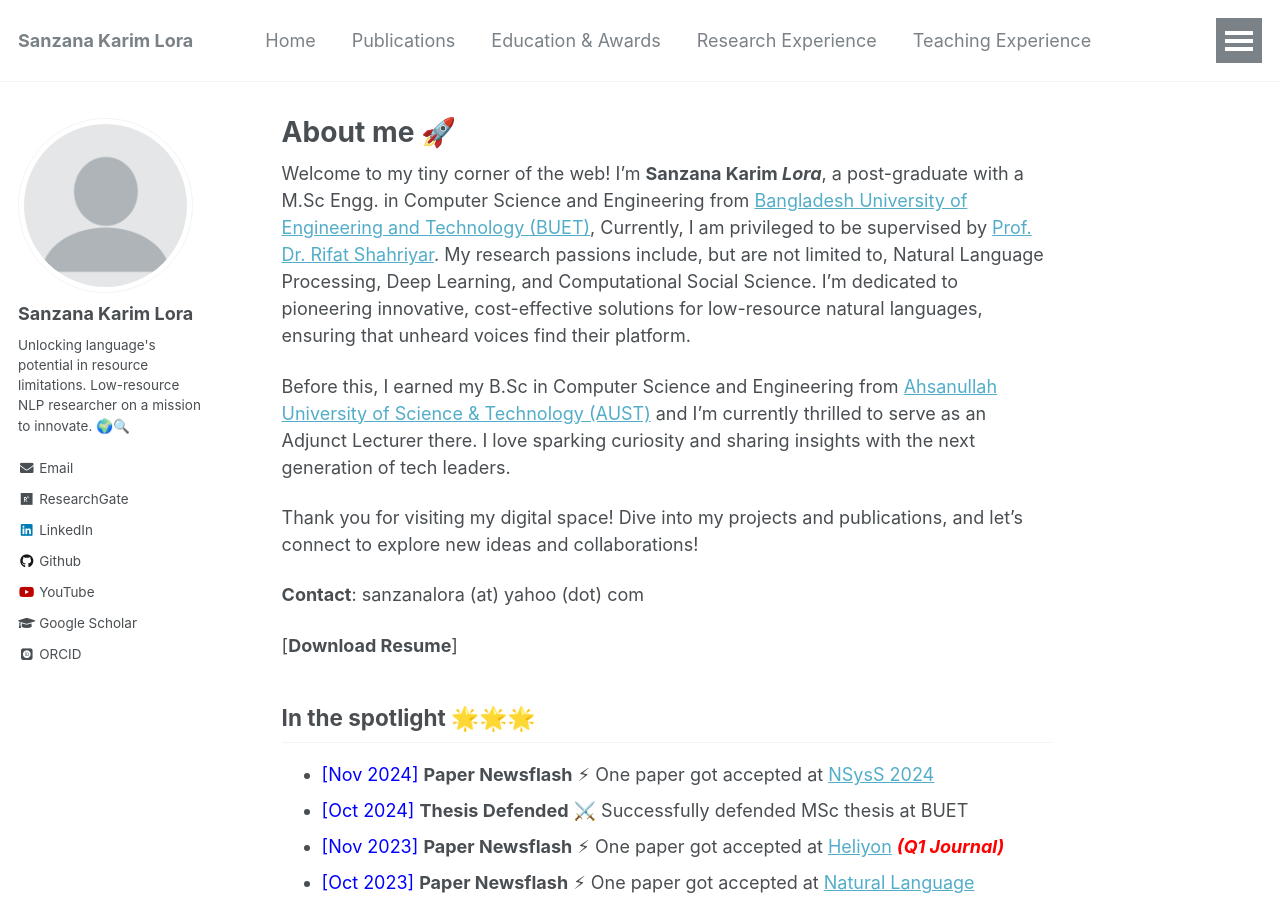
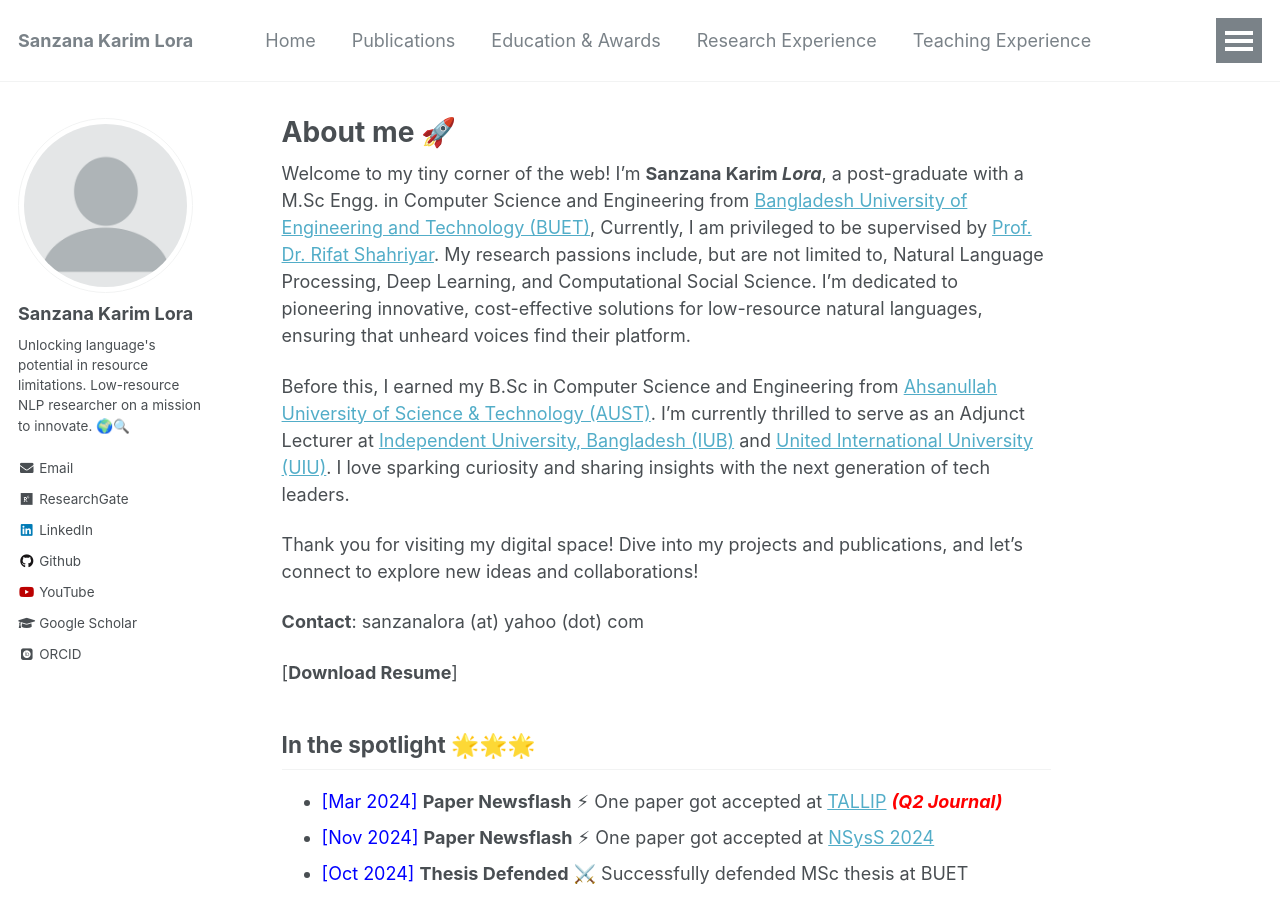
Before and after one commit to sanzanalora/sanzanalora.github.io, a Jekyll site: the page built from _pages/about.md, in a window 1280 px wide and 900 px high. Built offline with Jekyll 4.4.1, drawn with Linux system fonts in a browser that asks for light colours; some web fonts are replaced.

Commit message:
Update about.md

```diff
--- a/_pages/about.md
+++ b/_pages/about.md
@@ -9,7 +9,7 @@ redirect_from:
 ---
 Welcome to my tiny corner of the web! I'm **Sanzana Karim *Lora***, a post-graduate with a M.Sc Engg. in Computer Science and Engineering from [Bangladesh University of Engineering and Technology (BUET)](https://cse.buet.ac.bd/), Currently, I am privileged to be supervised by  [Prof. Dr. Rifat Shahriyar](https://cse.buet.ac.bd/faculty/faculty_detail/rifat). My research passions include, but are not limited to, Natural Language Processing, Deep Learning, and Computational Social Science. I'm dedicated to pioneering innovative, cost-effective solutions for low-resource natural languages, ensuring that unheard voices find their platform.
 
-Before this, I earned my B.Sc in Computer Science and Engineering from [Ahsanullah University of Science & Technology (AUST)](http://aust.edu/) and I’m currently thrilled to serve as an Adjunct Lecturer there.  I love sparking curiosity and sharing insights with the next generation of tech leaders.
+Before this, I earned my B.Sc in Computer Science and Engineering from [Ahsanullah University of Science & Technology (AUST)](http://aust.edu/). I’m currently thrilled to serve as an Adjunct Lecturer at [Independent University, Bangladesh (IUB)](https://iub.ac.bd/) and [United International University (UIU)](https://www.uiu.ac.bd/).  I love sparking curiosity and sharing insights with the next generation of tech leaders.
 
 Thank you for visiting my digital space! Dive into my projects and publications, and let’s connect to explore new ideas and collaborations!
 
@@ -20,6 +20,7 @@ Thank you for visiting my digital space! Dive into my projects and publications,
 
 
 ## In the spotlight 🌟🌟🌟
+- <span style="color:Blue"> [Mar 2024] </span>  **Paper Newsflash** ⚡ One paper got accepted at [TALLIP](https://dl.acm.org/journal/tallip) ***<font color="red"> (Q2 Journal) </font>***
 - <span style="color:Blue"> [Nov 2024] </span>  **Paper Newsflash** ⚡ One paper got accepted at [NSysS 2024](https://cse.buet.ac.bd/nsyss2024/)
 - <span style="color:Blue"> [Oct 2024] </span> **Thesis Defended** ⚔️ Successfully defended MSc thesis at BUET
 - <span style="color:Blue"> [Nov 2023] </span>  **Paper Newsflash** ⚡ One paper got accepted at [Heliyon](https://www.cell.com/heliyon/home)   ***<font color="red"> (Q1 Journal) </font>***
```
